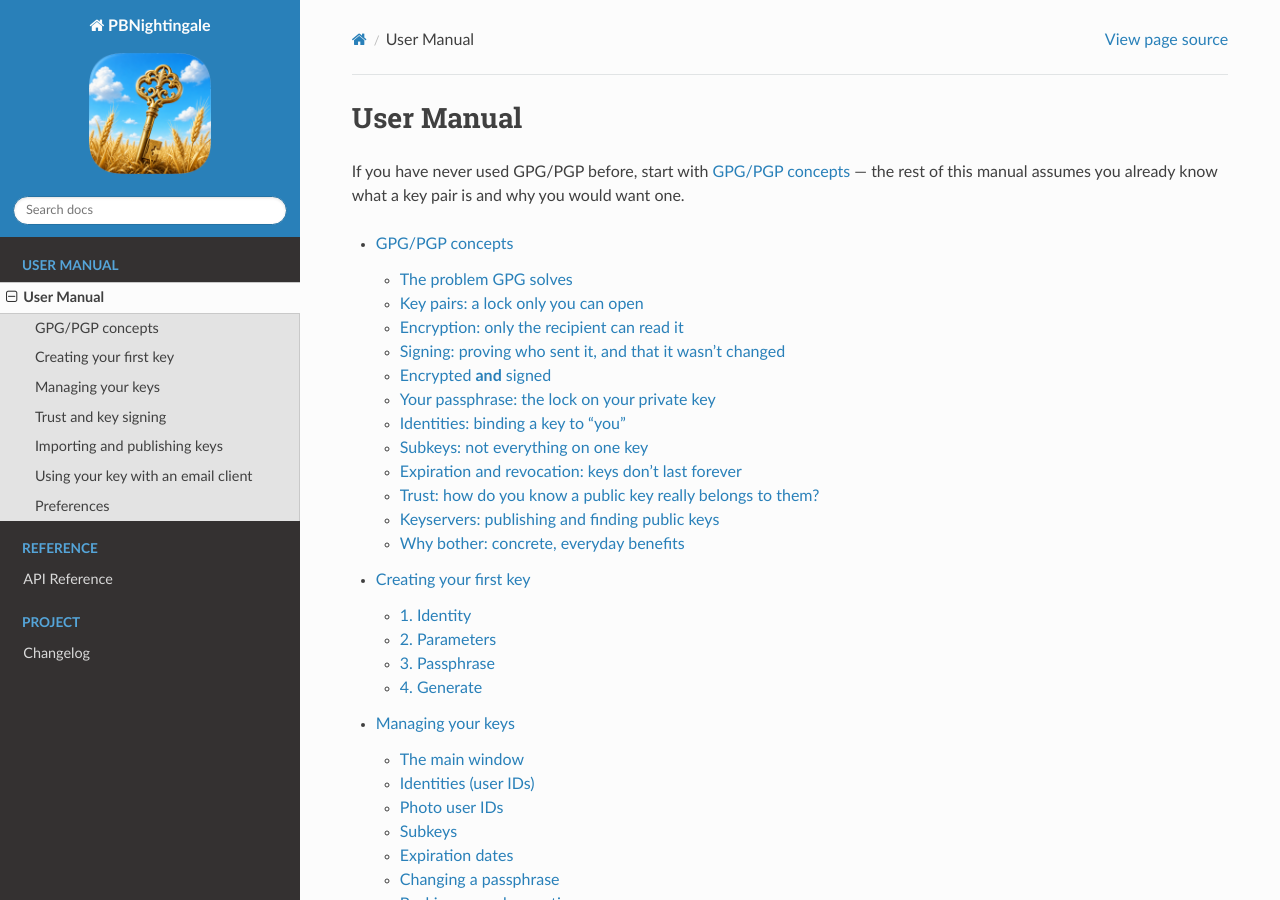
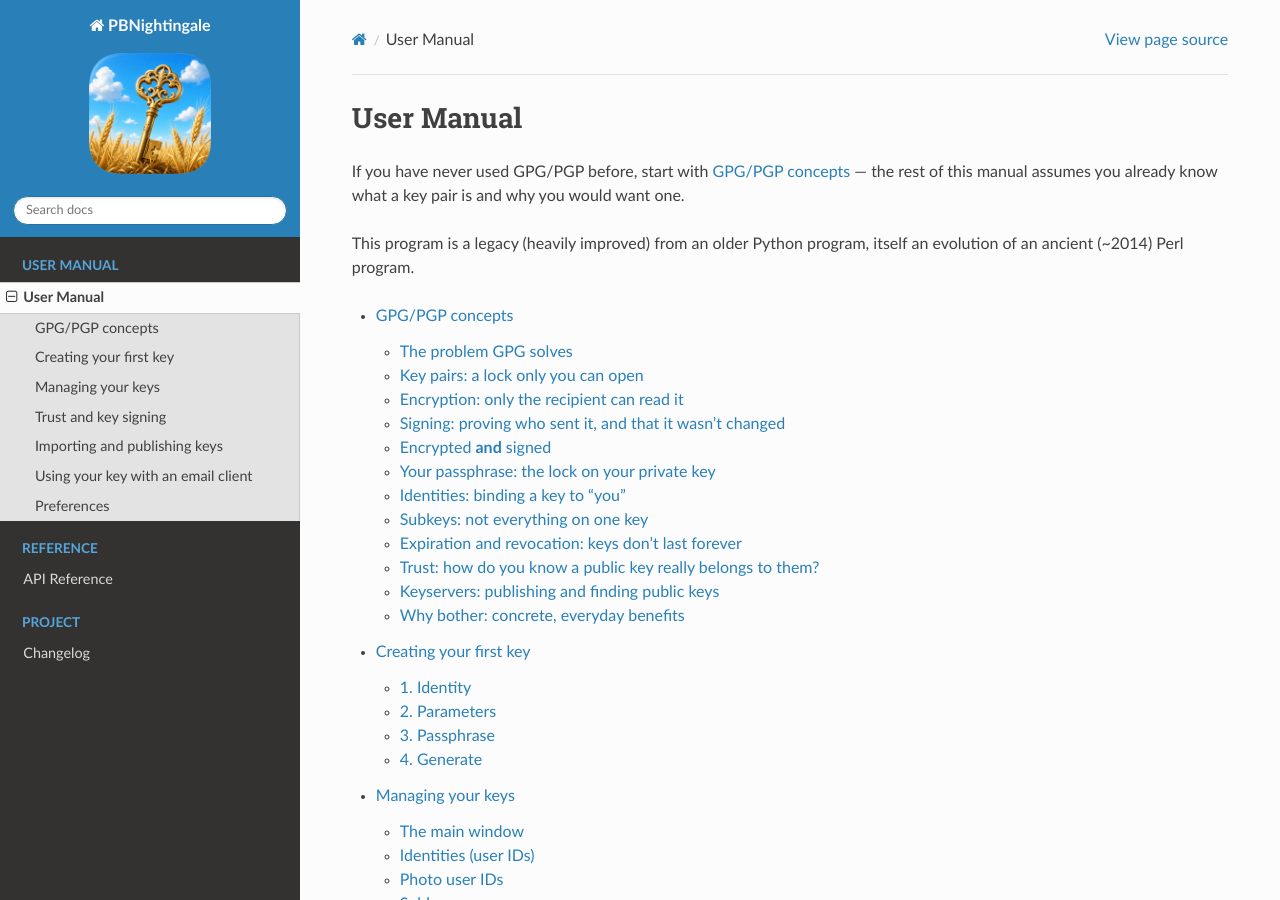
Before and after one commit to ppoilbarbe/PBNightingale, a Sphinx documentation site: the page built from docs/manual/index.rst, in a window 1280 px wide and 900 px high. Built offline with Sphinx 7.4.7 and the Read the Docs theme 3.1.0, drawn with Linux system fonts in a browser that asks for light colours.

Commit message:
Little program history added

```diff
--- a/docs/manual/index.rst
+++ b/docs/manual/index.rst
@@ -4,6 +4,9 @@ User Manual
 If you have never used GPG/PGP before, start with :doc:`concepts` — the
 rest of this manual assumes you already know what a key pair is and why
 you would want one.
+
+This program is a legacy (heavily improved) from an older Python
+program, itself an evolution of an ancient (~2014) Perl program.
 
 .. toctree::
    :maxdepth: 2
```
Also changed, not shown: README.md (+3 -0 lines), 1 other file.
